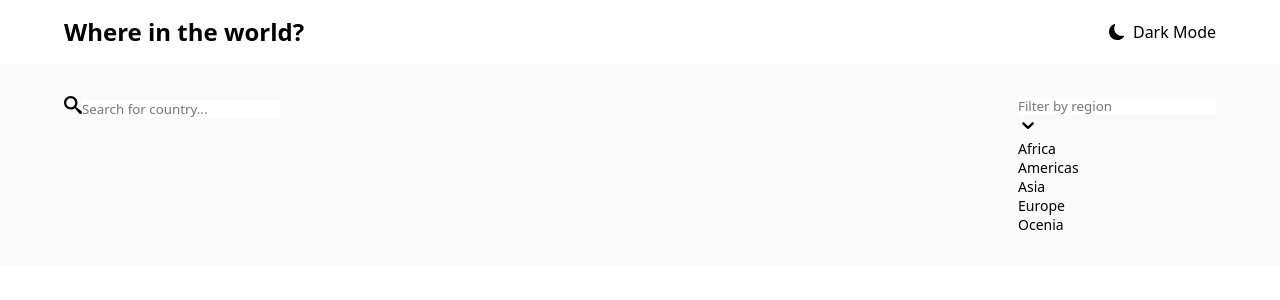
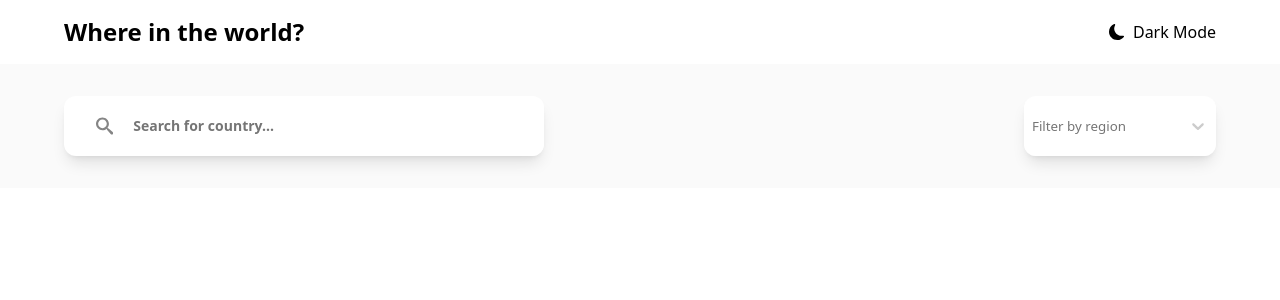
Before and after one commit to FeridQarayev/countries_app, a React (Create React App) app: page / in a window 1280 px wide. Shown: the top 300 px of the page. Built offline with nearby package versions, Linux system fonts and the light colour scheme.

Commit message:
body up update style

```diff
--- a/src/pages/Home.css
+++ b/src/pages/Home.css
@@ -12,3 +12,99 @@
     padding-bottom: 2rem;
     justify-content: space-between;
 }
+.body__up__left{
+    width: 30rem;
+    padding-left: 2rem;
+    background-color: rgb(255 255 255 / 1);
+    border-radius: 0.75rem;
+    overflow: hidden;
+    display: flex;
+    align-items: center;
+}
+.body__up__left svg{
+    color: hsl(0 0% 52% / 1);
+}
+.body__up__left input{
+    outline: 2px solid transparent;
+    outline-offset: 2px;
+    font-weight: 600;
+    font-size: .875rem;
+    line-height: 1.25rem;
+    padding: 1.25rem;
+    width: 100%;
+    color: inherit;
+}
+
+.body__up__right{
+    position: relative;
+    box-sizing: border-box;
+    border-radius: 0.75rem;
+    margin-top: 0;
+    width: 192px;
+    height: 60px;
+}
+.body__up__right__panel{
+    display: flex;
+    align-items: center;
+    position: relative;
+    height: 100%;
+    overflow: hidden;
+    box-sizing: border-box;
+}
+.body__up__right__panel input{
+    position: absolute;
+    display:block;
+    width: 100%;
+    height: 100%;
+    border-radius: 0.75rem;
+    padding: 2px 8px;
+}
+.body__up__right__panel input:focus{
+    border:1px solid rgb(38, 132, 255) !important;
+    outline: none;
+}
+.body__up__right__panel input:focus-visible{
+    border:1px solid rgb(38, 132, 255) !important;
+    outline: none;
+}
+.body__up__right__panel__right{
+    margin-left: auto;
+    align-items: center;
+    align-self: stretch;
+    display: flex;
+    flex-shrink: 0;
+    box-sizing: border-box;
+}
+.body__up__right__panel__right__icon{
+    color: rgb(204, 204, 204);
+    display: flex;
+    /* position: absolute; */
+    padding: 8px;
+    transition: color 150ms ease 0s;
+    box-sizing: border-box;
+    z-index: 999;
+}
+.body__up__right__panel__right__icon svg{
+    display: inline-block;
+    fill: currentcolor;
+    line-height: 1;
+    stroke: currentcolor;
+    stroke-width: 0;
+}
+
+
+
+.body__up__right__modal{
+    display: none;
+    background-color: rgb(255 255 255 / 1);
+    border-radius: 0.75rem;
+    position: absolute;
+    width: 100%;
+    top: 110%;
+}
+.body__up__right__modal p {
+    padding:15px 20px;
+}
+.body__up__right__modal p:hover{
+    background-color: rgba(38, 132, 255, 0.347);
+}
--- a/src/pages/Home.jsx
+++ b/src/pages/Home.jsx
@@ -6,7 +6,7 @@ function Home() {
     <div className="home">
       <div className="body">
         <div className="body__up">
-          <div className="body__up__left">
+          <div className="body__up__left shadow">
             <svg
               stroke="currentColor"
               fill="currentColor"
@@ -22,7 +22,7 @@ function Home() {
             </svg>
             <input type="text" placeholder="Search for country..." />
           </div>
-          <div className="body__up__right">
+          <div className="body__up__right shadow">
             <div className="body__up__right__panel">
               <input type="text" placeholder="Filter by region" />
               <div className="body__up__right__panel__right">
@@ -40,7 +40,7 @@ function Home() {
                 </div>
               </div>
             </div>
-            <div className="body__up__right__modal">
+            <div className="body__up__right__modal shadow">
               <p>Africa</p>
               <p>Americas</p>
               <p>Asia</p>
```
